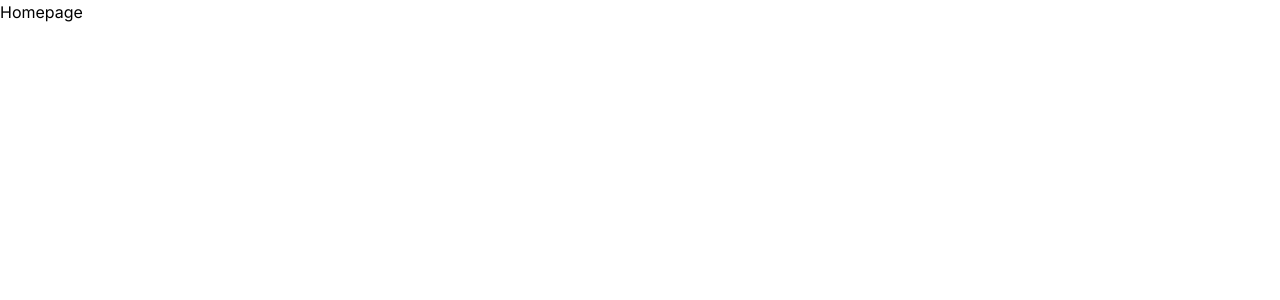
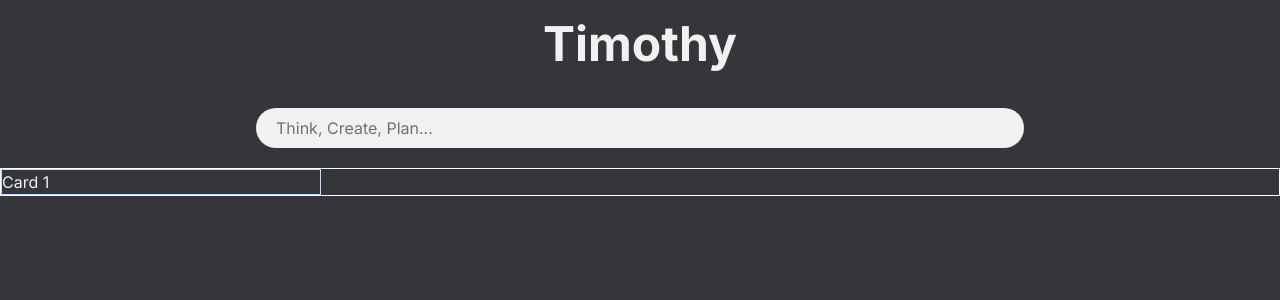
Before and after one commit to Dominier/portfolio-timothy, a Next.js app: page / in a window 1280 px wide. Shown: the top 300 px of the page. Built offline with nearby package versions, Linux system fonts and the light colour scheme.

Commit message:
Base of Google Dark

```diff
--- a/app/(landing)/page.tsx
+++ b/app/(landing)/page.tsx
@@ -2,8 +2,34 @@
 
 export default function HomePage() {
   return (
-    <div>
-      Homepage
+    <div className="selection:bg-gray-500 selection:text-[#f1f1f2]">
+      {/* Timothy Logo */}
+      <div className="w-[100%] p-5">
+        <h1 className="text-5xl font-bold text-center">
+          Timothy
+        </h1>
+      </div>
+
+      {/* Search bar */}
+      <div className="flex m-5 rounded-3xl w-[60%] h-[40px] bg-[#f1f1f2] ml-auto mr-auto">
+        {/* Search Logo */}
+
+
+        {/* Text */}
+        <p className="flex pl-5 text-[#6e7077] items-center">
+          Think, Create, Plan...
+        </p>
+
+      </div>
+
+      {/* List of Projects Icons */}
+      <div className="grid grid-cols-4 border border-white">
+        <div className="border border-blue-200">
+          Card 1
+        </div>
+      </div>
+
+
     </div>
   )
 }
--- a/app/globals.css
+++ b/app/globals.css
@@ -6,4 +6,7 @@ html,
 body,
 :root {
   height: 100%;
+  background-color: #35363A;
+  color: #f1f1f2;
+  font-family: Arial, Helvetica, sans-serif;
 }
```
